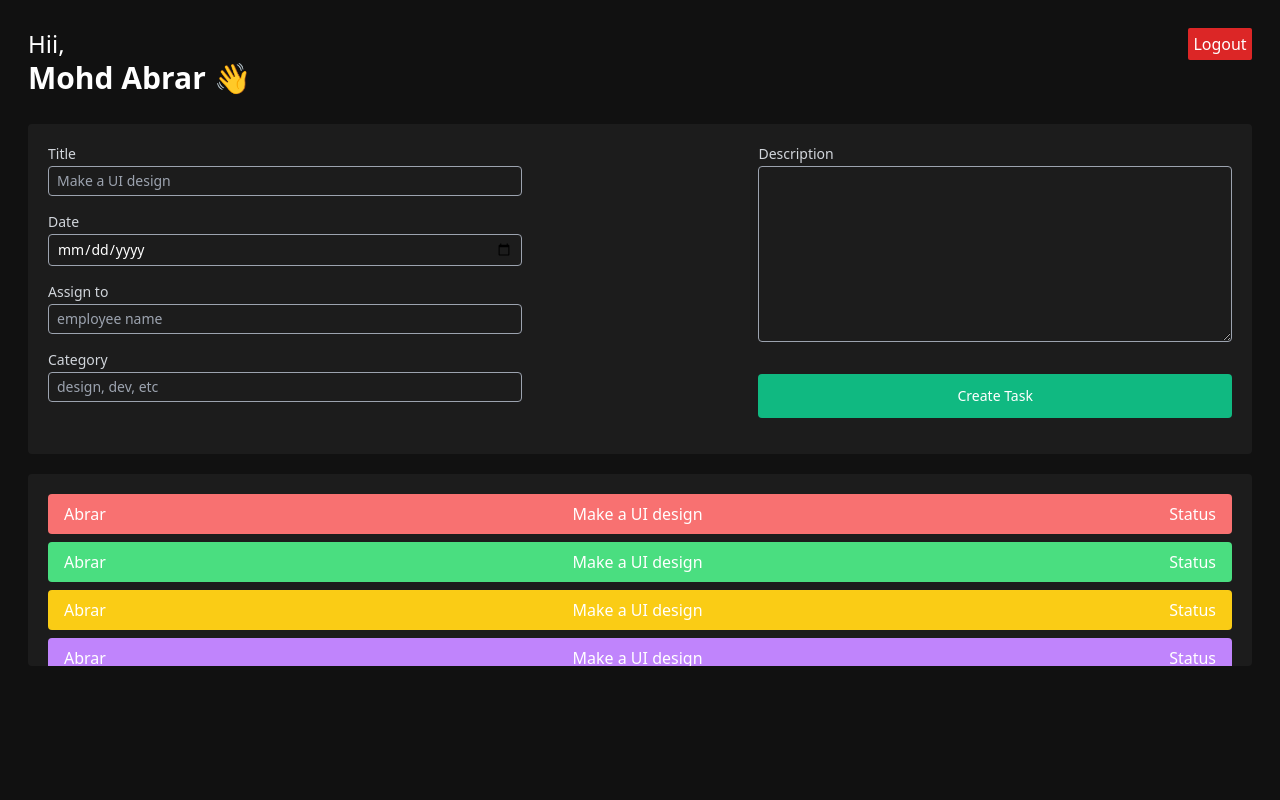
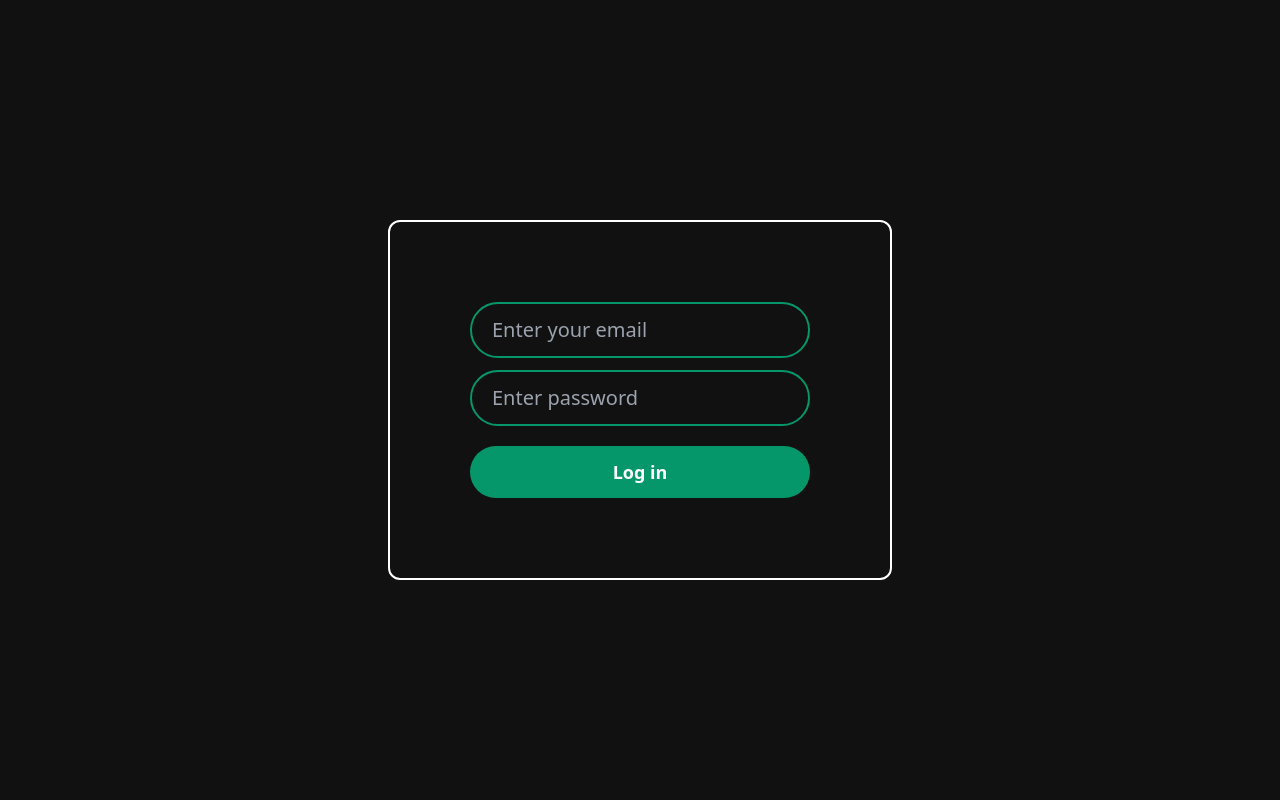
Before and after one commit to MohdAbrar774/ems---react-project, a React (Vite) app: page / in a window 1280 px wide. Shown: the top 800 px of the page. Built offline with nearby package versions, Linux system fonts and the light colour scheme.

Commit message:
Setting up employee and admin page after login

```diff
--- a/src/App.jsx
+++ b/src/App.jsx
@@ -1,19 +1,29 @@
 import Login from './component/Auth/Login'
 import EmployeeDashboard from './component/DashBoard.jsx/EmployeeDashboard'
 import AdminDashboard from './component/DashBoard.jsx/AdminDashboard'
-import { useEffect } from 'react'
-import { getLocalStorage } from './utils/localStorage'
+import { useState } from 'react'
 
 const App = () => {
-  useEffect(()=>{
-   // setLocalStorage()
-   getLocalStorage()
-  })
+
+  const [user, setUser] = useState(null);
+
+  const handleLogin = (email, password)=>{
+
+    if(email == 'admin@me.com' && password == '123'){
+      setUser('admin')
+      console.log(user)
+
+    }else if(email == 'user@me.com' && password == '123'){
+      setUser('employee')
+      console.log(user)
+    }else{
+      alert("Invalid Credentials")
+    }
+  }
   return (
     <>
-      {/* <Login/> */}
-      {/* <EmployeeDashboard/> */}
-      <AdminDashboard/>
+     { !user ? <Login handleLogin = {handleLogin}/> : ''}
+      {user == 'admin' ? <AdminDashboard/>: <EmployeeDashboard/> }
     </>
   )
 }
--- a/src/component/Auth/Login.jsx
+++ b/src/component/Auth/Login.jsx
@@ -1,13 +1,12 @@
 import React, { useState } from 'react'
 
-const Login = () => {
+const Login = ({handleLogin}) => {
 
   const [email,setEmail] = useState('');
   const [password,setPassword] = useState('');
   const submitHandler = (e)=>{
     e.preventDefault();
-    console.log("This is email: "+email)
-    console.log("This is PassWord: "+password)
+    handleLogin(email,password)
     setEmail("")
     setPassword("")
   }
--- a/src/component/Context/AuthContext.jsx
+++ /dev/null
@@ -1,11 +0,0 @@
-import React from 'react'
-
-const AuthContext = ({children}) => {
-  return (
-    <div>
-      {children}
-    </div>
-  )
-}
-
-export default AuthContext
--- /dev/null
+++ b/src/component/Context/AuthProvider.jsx
@@ -0,0 +1,15 @@
+import { createContext } from 'react'
+
+
+export const AuthContext = createContext
+const AuthProvider = ({children}) => {
+
+
+  return (
+    <div>
+      {children}
+    </div>
+  )
+}
+
+export default AuthProvider
--- a/src/component/Context/TaskContext.jsx
+++ /dev/null
@@ -1,11 +0,0 @@
-import React from 'react'
-
-const TaskContext = ({children}) => {
-  return (
-    <div>
-      {children}
-    </div>
-  )
-}
-
-export default TaskContext
--- a/src/main.jsx
+++ b/src/main.jsx
@@ -2,16 +2,15 @@ import { StrictMode } from 'react'
 import { createRoot } from 'react-dom/client'
 import './index.css'
 import App from './App.jsx'
-import TextContext from './component/Context/TaskContext.jsx'
-import AuthContext from './component/Context/AuthContext.jsx'
+import AuthProvider from './component/Context/AuthProvider.jsx'
 
 createRoot(document.getElementById('root')).render(
  // <StrictMode>
- <TextContext>
-     <AuthContext>
+
+     <AuthProvider>
      <App />
-     </AuthContext>
- </TextContext>
+     </AuthProvider>
+
 
 //  </StrictMode>,
 )
```
